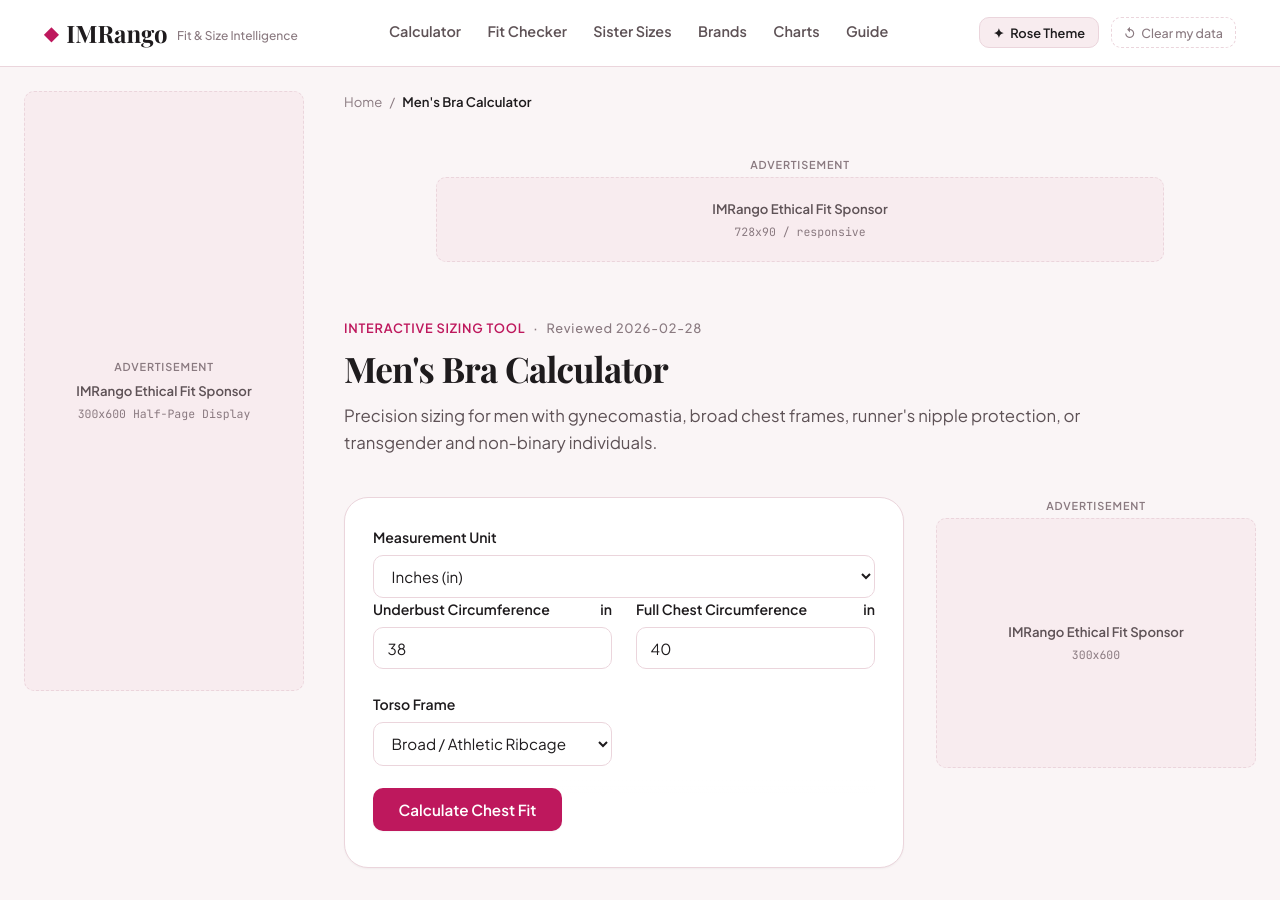
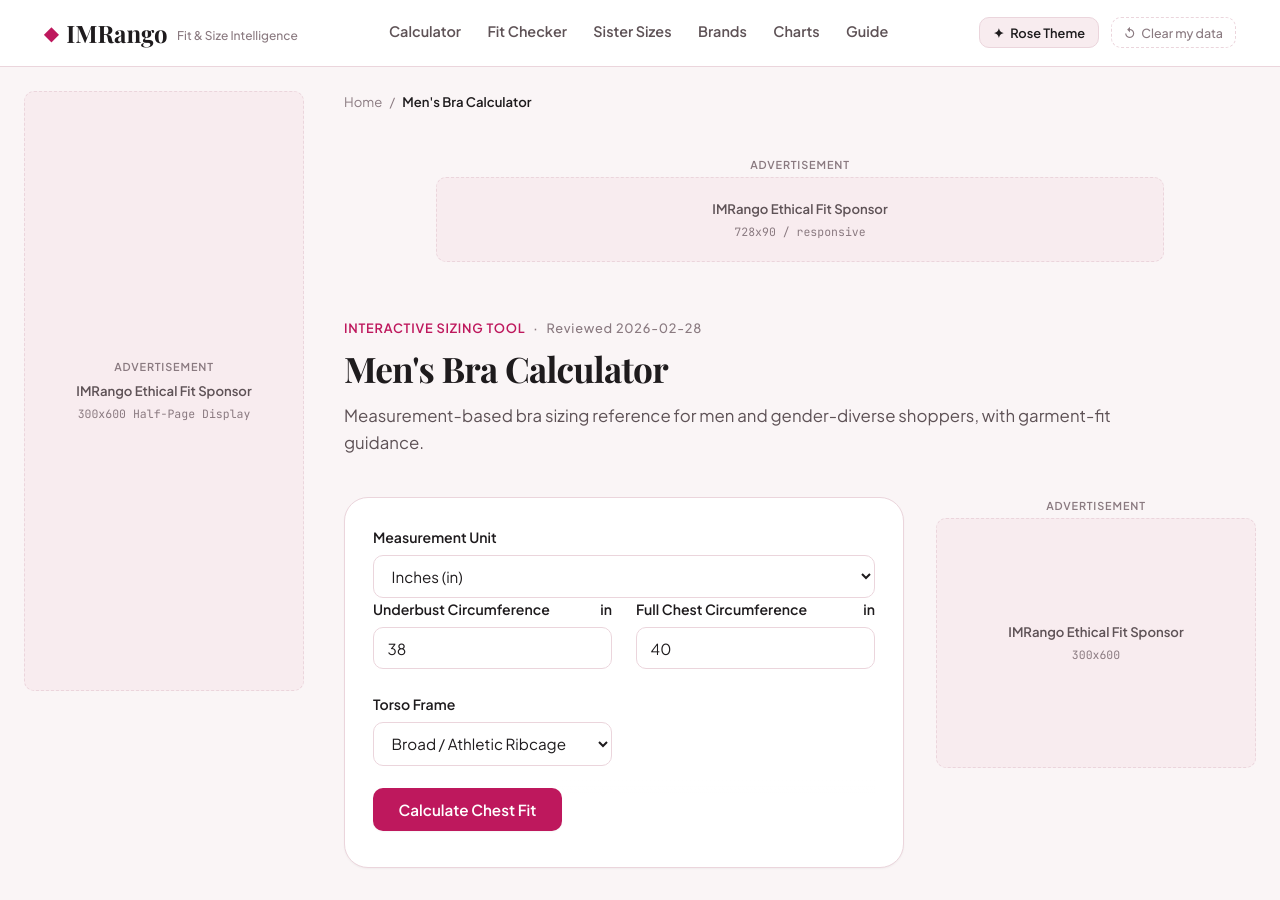
Before and after one commit to sharpedge74-cmyk/Bra-Size-Pro, a Jekyll site: the page built from mens-bra-calculator.html, in a window 1280 px wide and 900 px high. Built offline with Jekyll 4.4.1, drawn with Linux system fonts in a browser that asks for light colours; some web fonts are replaced.

Commit message:
Remove unsupported specialty sizing claims

```diff
--- a/mens-bra-calculator.html
+++ b/mens-bra-calculator.html
@@ -1,10 +1,10 @@
 ---
 layout: tool
 title: "Men's Bra Calculator"
-description: "Precision sizing for men with gynecomastia, broad chest frames, runner's nipple protection, or transgender and non-binary individuals."
+description: "Measurement-based bra sizing reference for men and gender-diverse shoppers, with garment-fit guidance."
 permalink: /mens-bra-calculator
 breadcrumb_label: "Men's Bra Calculator"
-intent: "Calculate bra sizes for male anatomy and gynecomastia"
+intent: "Estimate a bra-size starting point from measurements"
 last_reviewed: "2026-02-28"
 tool_js: "mens-bra-calculator.js"
 ads: "tool"
@@ -20,7 +20,7 @@
   url: "/how-to-measure-band-size"
 faq:
   - q: "How do men's chest measurements differ from female sizing?"
-    a: "Men's chests typically feature a broader ribcage with a wider sternum and shallower breast tissue distribution (wider roots). Standard feminine molded cups may gap at the apex. Shallow balcony cups, wire-free bralettes, and athletic compression tops provide the best anatomic fit."
+    a: "Chest and breast shape vary substantially between individuals. The best garment depends on the person's measurements, breast shape, support needs, and the specific product. Compare the calculated starting point with the manufacturer's chart and garment fit."
 ---
 
 <div class="calculator-card">
@@ -66,7 +66,7 @@
   </form>
 
   <div id="mens-result-box" class="sizing-result-box" style="display: none; margin-top: 2rem;">
-    <div class="result-badge">Fitted Chest Recommendation</div>
+    <div class="result-badge">Chest Fit Starting Point</div>
     <div class="result-hero-size" id="mb-res-size">38B</div>
     <div style="background: var(--color-bg-surface); padding: 1rem; border-radius: 8px; border: 1px solid var(--color-border); margin-top: 0.75rem;">
       <strong>Style & Cut Guidance:</strong>
```
